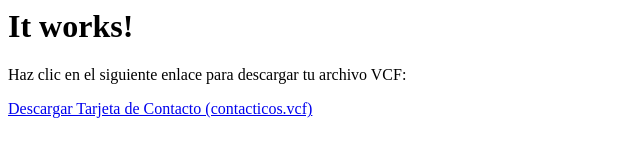
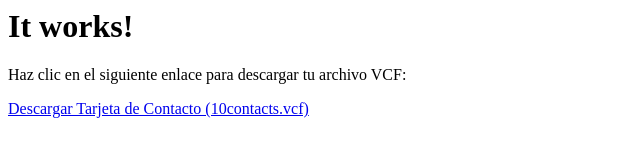
Before and after one commit to feneira/public-contacts, a plain HTML site: page index.html in a window 1280 px wide. Shown: the full height of the page, 0-640 px from the left. Drawn offline with Linux system fonts and the light colour scheme.

Commit message:
Update index.html

```diff
--- a/index.html
+++ b/index.html
@@ -2,4 +2,5 @@
 <p>
     Haz clic en el siguiente enlace para descargar tu archivo VCF:
 </p>
-<a href="contacticos.vcf" download="contacticos.vcf">Descargar Tarjeta de Contacto (contacticos.vcf)</a>
+
+<a href="10contacts.vcf" download="10contacts.vcf">Descargar Tarjeta de Contacto (10contacts.vcf)</a>
```
